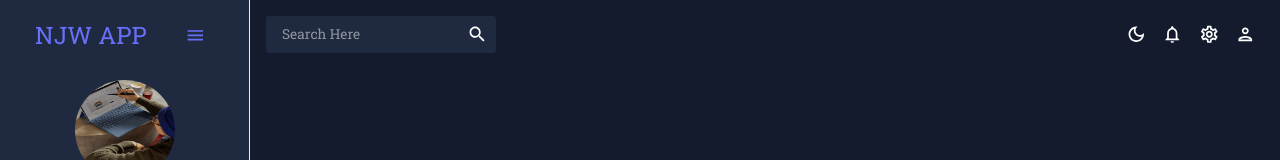
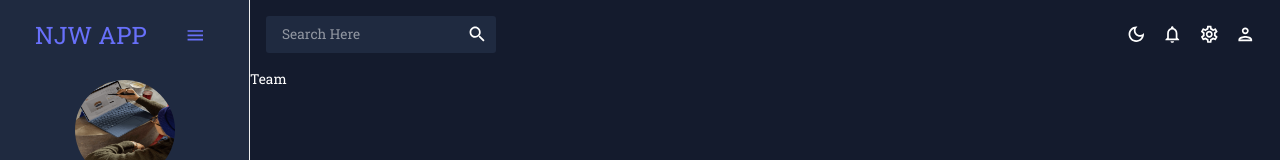
Before and after one commit to NatashaJWangui/React-Admin-Dashboard, a React (Create React App) app: page /Team in a window 1280 px wide. Shown: the top 160 px of the page. Built offline with nearby package versions, Linux system fonts and the light colour scheme.

Commit message:
adjusted the dashboard
used the component Dashboard.jsx to fix the path issue... Creating team section

```diff
--- a/src/App.js
+++ b/src/App.js
@@ -1,11 +1,11 @@
 import { ColorModeContext, useMode } from "./theme";
 import { CssBaseline, ThemeProvider } from "@mui/material";
 import Navbar from "./scenes/Global/Navbar";
-import Dashboard from "./scenes/Dashboard";
+import Dashboard from "./scenes/Dashboard/Dashboard";
 import { Route, Routes} from "react-router-dom";
 import Sidesection from "./scenes/Global/Sidesection";
 import { useState } from "react";
-// import Team from  "./scenes/Team";
+import Team from  "./scenes/Team/Team";
 // import Invoices from "./scenes/Invoices";
 // import Contacts from "./scenes/Contacts";
 // import Bar from "./scenes/Bar";
@@ -31,8 +31,8 @@ function App() {
           <Navbar setIsSidebar={setIsSidebar}/>
           <Routes>
             <Route path="/" element={<Dashboard/>}/>
-            {/* <Route path="/Team" element={<Team />} />
-            <Route path="/Contacts" element={<Contacts />} />
+            <Route path="/Team" element={<Team />} />
+            {/* <Route path="/Contacts" element={<Contacts />} />
             <Route path="/Invoices" element={<Invoices />} />
             <Route path="/Form" element={<Form />} />
             <Route path="/Bar" element={<Bar />} />
--- /dev/null
+++ b/src/scenes/Team/Team.jsx
@@ -0,0 +1,16 @@
+import React from 'react';
+import { Box, Typography, useTheme } from '@mui/material';
+// import { DataGrid } from '@mui/x-data-grid';
+// import { tokens } from "../../theme";
+// import {mockConstant } from "../../constants/mockConstant"
+
+
+function Team() {
+  return (
+    <Box>
+        Team
+    </Box>
+  )
+}
+
+export default Team
```
Also changed, not shown: src/scenes/Dashboard/Dashboard.jsx (renamed from src/scenes/dashboard/index.jsx).
